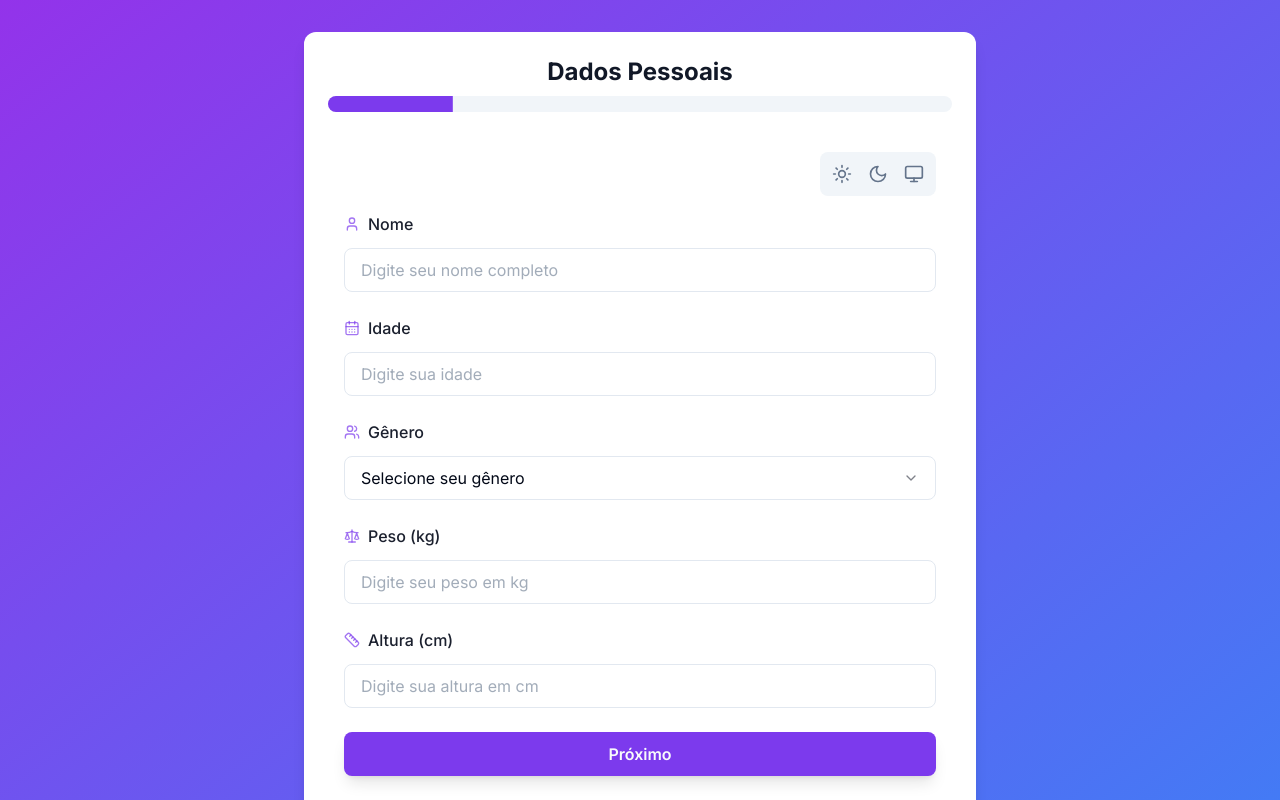
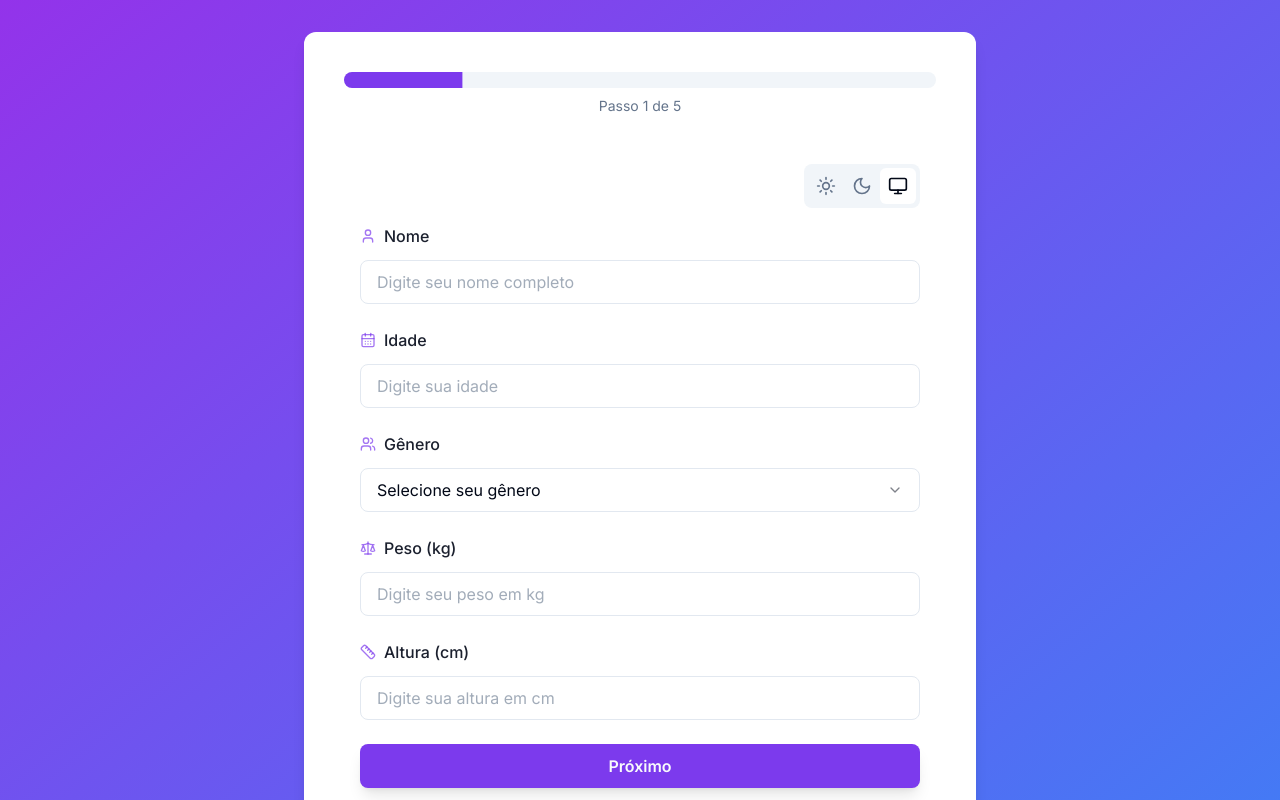
Before and after one commit to thejoaomoura/nutri-planner, a Next.js app: page /formulario in a window 1280 px wide. Shown: the top 800 px of the page. Built offline with nearby package versions, Linux system fonts and the light colour scheme.

Commit message:
adjusted component and colors

```diff
--- a/app/formulario/FormSteps.tsx
+++ b/app/formulario/FormSteps.tsx
@@ -8,44 +8,56 @@ import { DietaryRestrictionsForm } from './steps/DietaryRestrictionsForm';
 import { useForm } from './FormProvider';
 import { Progress } from '@/components/ui/progress';
 
+const stepComponents = {
+  personal: PersonalDataForm,
+  activity: ActivityLevelForm,
+  goals: GoalsForm,
+  lifestyle: LifestyleForm,
+  dietary: DietaryRestrictionsForm,
+};
+
 export function FormSteps() {
   const { currentStep } = useForm();
 
   const steps = {
     personal: {
       title: 'Dados Pessoais',
-      component: PersonalDataForm,
+      component: stepComponents.personal,
     },
     activity: {
       title: 'Nível de Atividade',
-      component: ActivityLevelForm,
+      component: stepComponents.activity,
     },
     goals: {
       title: 'Objetivos',
-      component: GoalsForm,
+      component: stepComponents.goals,
     },
     lifestyle: {
       title: 'Estilo de Vida',
-      component: LifestyleForm,
+      component: stepComponents.lifestyle,
     },
     dietary: {
       title: 'Restrições Alimentares',
-      component: DietaryRestrictionsForm,
+      component: stepComponents.dietary,
     },
   };
 
-  const CurrentStepComponent = steps[currentStep].component;
-  const progress = ((Object.keys(steps).indexOf(currentStep) + 1) / Object.keys(steps).length) * 100;
+  const currentStepComponent = steps[currentStep as keyof typeof steps].component;
+  const CurrentComponent = currentStepComponent;
+
+  const totalSteps = Object.keys(steps).length;
+  const currentStepIndex = Object.keys(steps).indexOf(currentStep) + 1;
+  const progress = (currentStepIndex / totalSteps) * 100;
 
   return (
-    <div className="space-y-6">
+    <div className="w-full max-w-2xl mx-auto space-y-8 p-4">
       <div className="space-y-2">
-        <h2 className="text-2xl font-bold text-center text-gray-900">
-          {steps[currentStep].title}
-        </h2>
         <Progress value={progress} className="w-full" />
+        <p className="text-sm text-muted-foreground text-center">
+          Passo {currentStepIndex} de {totalSteps}
+        </p>
       </div>
-      <CurrentStepComponent />
+      <CurrentComponent />
     </div>
   );
 }
--- a/app/layout.tsx
+++ b/app/layout.tsx
@@ -1,6 +1,7 @@
 import './globals.css';
 import type { Metadata } from 'next';
 import { Inter } from 'next/font/google';
+import { ThemeProvider } from './providers';
 
 const inter = Inter({ subsets: ['latin'] });
 
@@ -28,8 +29,17 @@ export default function RootLayout({
   children: React.ReactNode;
 }) {
   return (
-    <html lang="pt-BR">
-      <body className={inter.className}>{children}</body>
+    <html lang="pt-BR" suppressHydrationWarning>
+      <body className={inter.className}>
+        <ThemeProvider
+          attribute="class"
+          defaultTheme="system"
+          enableSystem
+          disableTransitionOnChange
+        >
+          {children}
+        </ThemeProvider>
+      </body>
     </html>
   );
 }
--- a/app/profile/page.tsx
+++ b/app/profile/page.tsx
@@ -23,11 +23,13 @@ import {
   Save,
   Trash2,
   ArrowLeft,
-  Utensils
+  Utensils,
+  Settings
 } from 'lucide-react';
 import Link from 'next/link';
 import { ScrollArea } from '@/components/ui/scroll-area';
 import { Alert, AlertDescription, AlertTitle } from '@/components/ui/alert';
+import ThemeToggle from '@/components/ui/toggle-group';
 
 export default function ProfilePage() {
   const [userData, setUserData] = useState<UserData | null>(null);
@@ -91,6 +93,10 @@ export default function ProfilePage() {
   return (
     <main className="min-h-screen gradient-bg p-4 sm:p-8">
       <div className="max-w-4xl mx-auto space-y-6">
+        <div className="flex justify-between items-center mb-6">
+          <h1 className="text-2xl font-bold">Perfil</h1>
+          <ThemeToggle />
+        </div>
         <div className="flex flex-col sm:flex-row items-start sm:items-center justify-between gap-4">
           <div className="flex items-center gap-4">
             <Link href="/">
```
